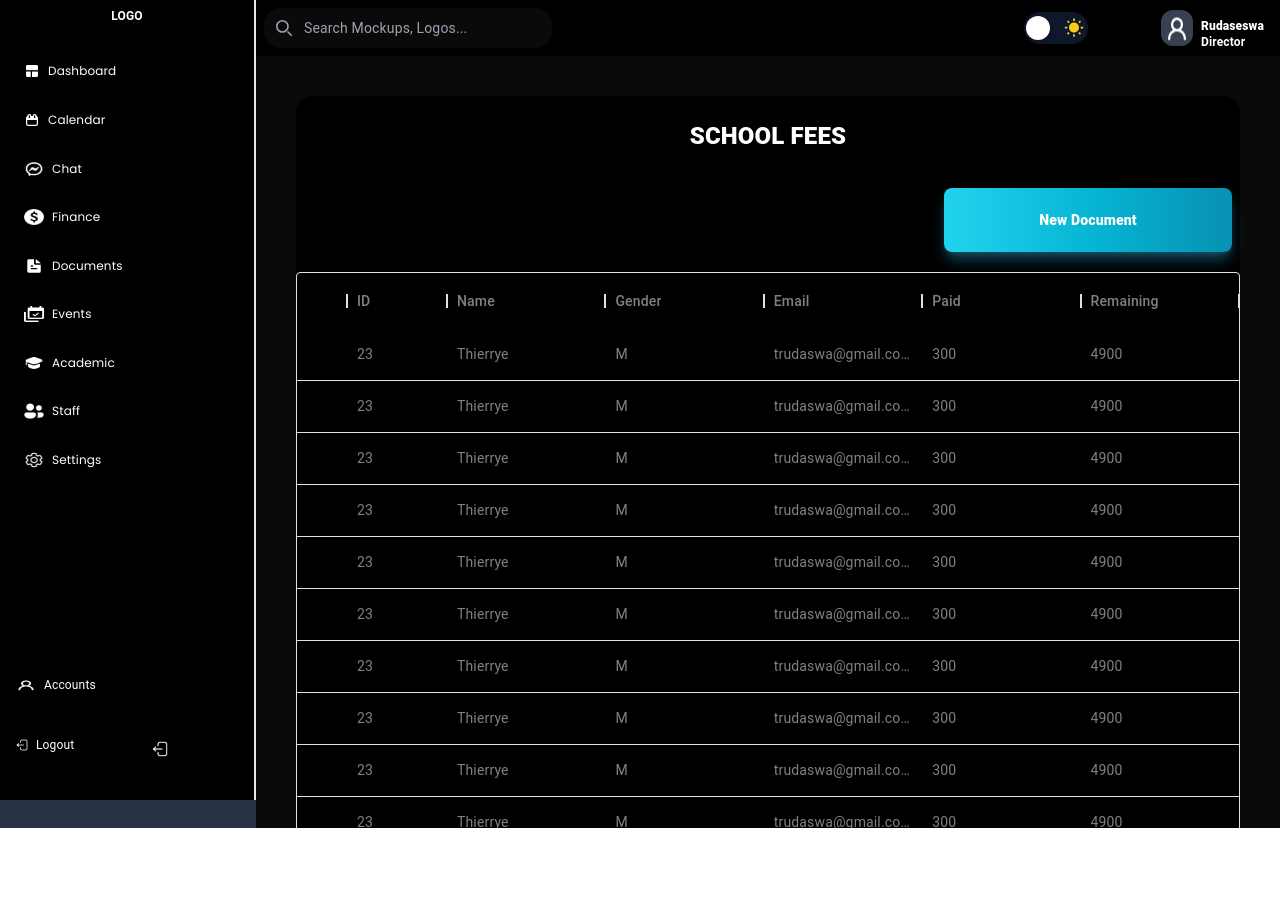
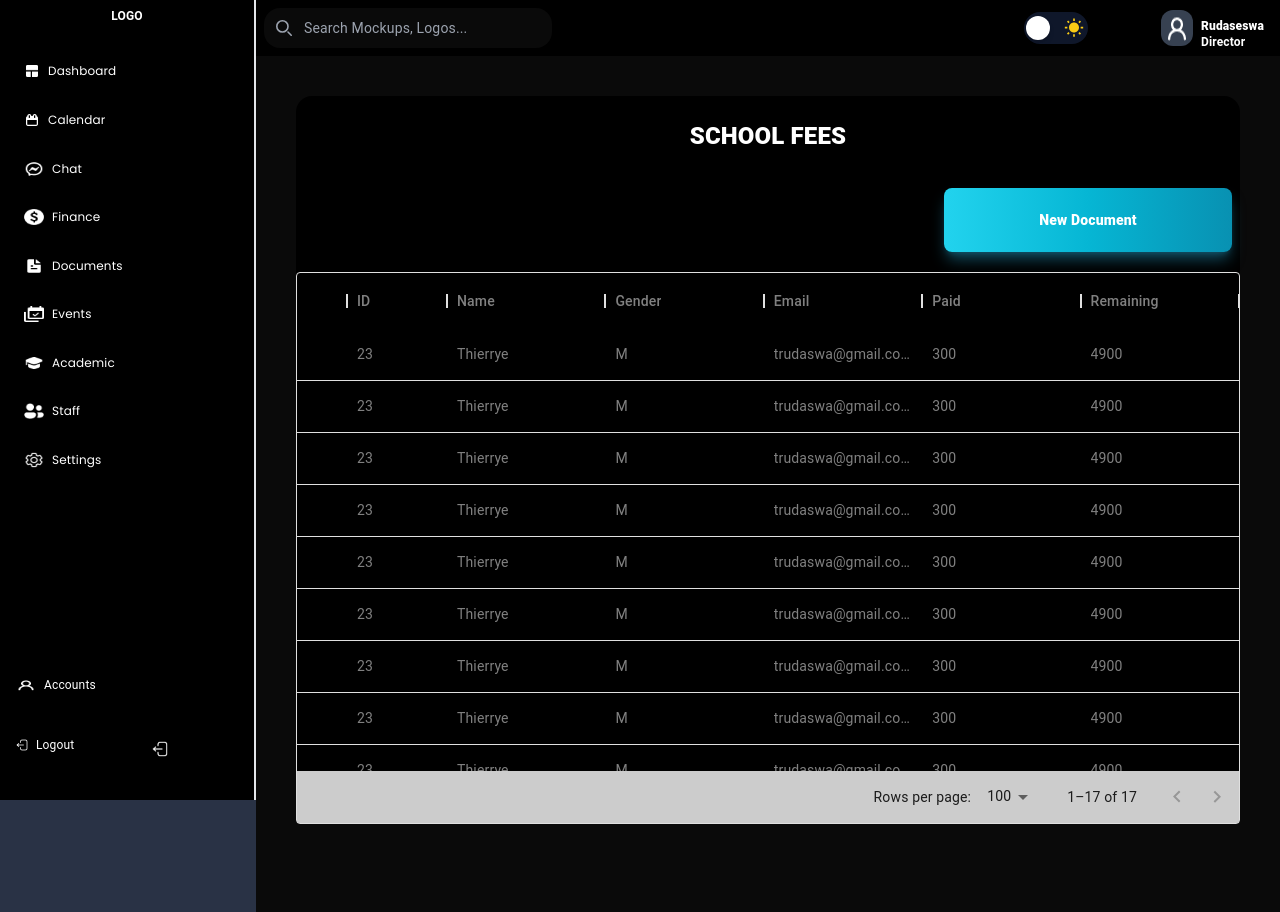
Before and after one commit to thierryrudaseswa/SCHOOL-MANAGEMENT-SYSTEM, a React (Vite) app: page /document in a window 1280 px wide. Before the commit the page ends 828 px from the top, so only its background shows below. Built offline with nearby package versions, Linux system fonts and the light colour scheme; what mic-recorder-to-mp3 would draw is missing.

Commit message:
The update codes with darkmode to the whole pages

```diff
--- a/src/App.tsx
+++ b/src/App.tsx
@@ -29,7 +29,7 @@ function App() {
         <Route path="/loginUser" element={<LoginClient />} />
 
         <Route path="/dashboard" element={<DashBoard />} />
-        {/* <Route path="/calendar" element={<Calendar />} /> */}
+        <Route path="/calendar" element={<Calendar />} />
 
         <Route path="/chat" element={<Chat />} />
         <Route path="/document" element={<Document />} />
--- a/src/components/Main2/Main2.tsx
+++ b/src/components/Main2/Main2.tsx
@@ -19,7 +19,7 @@ const Main2 = () => {
 
   return (
     <div className="lefright p-4 grid max-h-screen gap-6 grid-cols-6 max-tablet2:block dark:bg-darklight ">
-      <div className="scroll overflow-y-scroll left col-span-4  bg-white mt-3 overflow-scroll ml-4 rounded-t-xl ">
+      <div className=" left col-span-4  bg-white mt-3 dark:bg-darklight dark:text-white ml-4 rounded-t-xl ">
       <div className="head h-20 flex justify-center items-center font-extrabold text-2xl">
            Events
             </div>
--- a/src/pages/Calendar/Calendar.tsx
+++ b/src/pages/Calendar/Calendar.tsx
@@ -24,7 +24,7 @@ const Calendar = () => {
         <div className="topbar h-14 bg-white flex items-center ">
           <TopBar />
         </div>
-        <div className="mainpart max-h-full bg-white rounded-lg flex justify-center items-center ml-10 mt-6" style={{width:"1300px"}}>
+        <div className="mainpart max-h-full bg-white dark:bg-dark dark:text-white rounded-lg flex justify-center items-center ml-10 mt-6" style={{width:"1300px",height:"820px"}}>
           <MyCalendar initialEvents={initialEvents} />
         </div>
       </div>
--- a/src/pages/Document/Document.tsx
+++ b/src/pages/Document/Document.tsx
@@ -44,7 +44,7 @@ const Finance = () => {
           <div className="topbar h-14 bg-white flex  items-center">
             <TopBar />
           </div>
-          <div className=" scroll overflow-y-scroll mainpart bg-slate-200 dark:bg-darklight max-h-full p-10 max-tablet2:p-3" style={{height:"772px"}}>
+          <div className=" scroll overflow-y-scrol mainpart bg-slate-200 dark:bg-darklight max-h-full p-10 max-tablet2:p-3" style={{height:"856px"}}>
             <div className="mainp2 bg-white dark:bg-dark dark:text-white rounded-2xl">
               <div className="head h-20 flex justify-center items-center font-extrabold text-2xl">
                 SCHOOL FEES
--- a/src/pages/Events/EventGrid.tsx
+++ b/src/pages/Events/EventGrid.tsx
@@ -1,44 +1,64 @@
-// InvoiceGrid.tsx
+// EventGrid.tsx
 import React from 'react';
 import { DataGrid, GridColDef } from "@mui/x-data-grid";
 import EventData from './EventData';
 
 interface Props {
   columns: GridColDef[];
-   rows:  EventData[];
+  rows: EventData[];
+  darkMode?: boolean;
 }
 
-const EventGrid = ({ columns, rows }: Props) => {
+const EventGrid = ({ columns, rows, darkMode = false }: Props) => {
+  const footerBackgroundColor = darkMode ? '#374151' : '#1976D2';
+
   return (
     <DataGrid
       checkboxSelection
       rows={rows}
       columns={columns}
+      getRowId={(row) => row.id}
+      getRowClassName={(params) => (darkMode ? 'dark-mode-row' : '#808080')}
+      className=' dark:bg-dark'
       sx={{
         "& .MuiDataGrid-root": {
           border: "none",
-          backgroundColor: "white",
         },
-        "& .MuiDataGrid-cell": {
+        "& .MuiDataGrid-columnHeaders": {
+          "@apply bg-blue-700 text-green": "#808080 ",
+          color: darkMode ? 'white' : '#808080 ',
           borderBottom: "none",
-          "@apply text-sm": "",
         },
         "& .name-column--cell": {
           "@apply text-green-500": "",
         },
-        "& .MuiDataGrid-columnHeaders": {
-          "@apply bg-blue-700 text-white": "",
-          borderBottom: "none",
-        },
         "& .MuiDataGrid-virtualScroller": {
-          "@apply bg-gray-200": "",
+          scrollbarWidth: "thin",
+          "&::-webkit-scrollbar": {
+            width: "3px",
+          },
+          "&::-webkit-scrollbar-thumb": {
+            background: darkMode ? 'white' : '#808080',
+          },
         },
         "& .MuiDataGrid-footerContainer": {
-          "@apply bg-blue-700": "",
+          background: "#ccc",
           borderTop: "none",
         },
         "& .MuiCheckbox-root": {
           "@apply text-green-300": "",
+        },
+        "& .MuiDataGrid-cell": {
+          color: darkMode ? 'white' : '#808080 ',
+        },
+        "& .MuiDataGrid-cell[data-field='name']": {
+          color: darkMode ? 'white' : '#808080 ',
+        },
+        "& .MuiDataGrid-cell[data-field='id']": {
+          color: darkMode ? 'white' : '#808080 ',
+        },
+        "& .MuiDataGrid-row:hover": {
+          background: darkMode ? '#374151' : '#CBD5E0',
         },
       }}
     />
--- a/src/pages/Events/Events.tsx
+++ b/src/pages/Events/Events.tsx
@@ -8,7 +8,7 @@ const Events = () => {
       <div className="sidebar col-span-1">
         <SideBar />
       </div>
-      <div className="main col-span-4 bg-slate-200">
+      <div className="main col-span-4 bg-slate-200 dark:bg-darklight">
         <div className="topbar h-14 bg-white flex items-center">
           <TopBar />
         </div>
--- /dev/null
+++ b/src/pages/Finance/Finance.css
@@ -0,0 +1,3 @@
+.scroll::-webkit-scrollbar {
+    width: 3px !important;
+  }
--- a/src/pages/Finance/Finance.tsx
+++ b/src/pages/Finance/Finance.tsx
@@ -2,6 +2,7 @@
 import React from 'react';
 import { DataGrid, GridColDef } from "@mui/x-data-grid";
 import { InvoiceData, FeeData } from './InvoiceData';
+import "./Finance.css"
 
 interface Props {
   columns: GridColDef[];
@@ -18,33 +19,35 @@ const InvoiceGrid = ({ columns, rows, darkMode = false }: Props) => {
       getRowId={(row) => row.id}
       getRowClassName={(params) => (darkMode ? 'dark-mode-row' : '#808080')}
       sx={{
-
         "& .MuiDataGrid-root": {
           border: "none",
         },
         "& .MuiDataGrid-columnHeaders": {
           "@apply bg-blue-700 text-green": "#808080 ",
           color: darkMode ? 'white' : '#808080 ',
-          borderBottom: " none",
-
+          borderBottom: "none",
         },
         "& .MuiDataGrid-virtualScroller": {
-          "@apply bg-gray-200": "",
-
+          scrollbarWidth: "thin",
+          "&::-webkit-scrollbar": {
+            width: "3px",
+          },
+          "&::-webkit-scrollbar-thumb": {
+            background: darkMode ? 'white' : '#808080 ',
+          },
         },
         "& .MuiDataGrid-footerContainer": {
           "@apply bg-blue-700": "",
+          background:"#cccccc",
+          color: darkMode ? 'white' : '#808080 ',
           borderTop: "none",
         },
         "& .MuiCheckbox-root": {
           "@apply text-green-300": "",
         },
-
-
         "& .MuiDataGrid-cell": {
           color: darkMode ? 'white' : '#808080 ',
         },
-
         "& .MuiDataGrid-cell[data-field='email']": {
           color: darkMode ? 'white' : '#808080 ',
         },
@@ -60,11 +63,15 @@ const InvoiceGrid = ({ columns, rows, darkMode = false }: Props) => {
         "& .MuiDataGrid-cell[data-field='remaining']": {
           color: darkMode ? 'white' : '#808080 ',
         },
-
         "& .MuiDataGrid-cell[data-field='paid']": {
           color: darkMode ? 'white' : '#808080 ',
         },
+        "& .MuiDataGrid-row:hover": {
+          background: darkMode ? '#374151' : '#CBD5E0',
+        },
       }}
+      className=' '
+      style={{height:"69vh"}}
     />
   );
 };
--- a/src/pages/Finance/InvoiceData.tsx
+++ b/src/pages/Finance/InvoiceData.tsx
@@ -123,6 +123,69 @@ const FeeData: FeeData[] = [
     email: "trudaswa@gmail.com",
 
   },
+  {
+    id: 23,
+    name: "Thierrye",
+    gender: "M",
+    paid: 300,
+    remaining: 4900,
+    email: "trudaswa@gmail.com",
+
+  },
+  {
+    id: 23,
+    name: "Thierrye",
+    gender: "M",
+    paid: 300,
+    remaining: 4900,
+    email: "trudaswa@gmail.com",
+
+  },
+  {
+    id: 23,
+    name: "Thierrye",
+    gender: "M",
+    paid: 300,
+    remaining: 4900,
+    email: "trudaswa@gmail.com",
+
+  },
+  {
+    id: 23,
+    name: "Thierrye",
+    gender: "M",
+    paid: 300,
+    remaining: 4900,
+    email: "trudaswa@gmail.com",
+
+  },
+  {
+    id: 23,
+    name: "Thierrye",
+    gender: "M",
+    paid: 300,
+    remaining: 4900,
+    email: "trudaswa@gmail.com",
+
+  },
+  {
+    id: 23,
+    name: "Thierrye",
+    gender: "M",
+    paid: 300,
+    remaining: 4900,
+    email: "trudaswa@gmail.com",
+
+  },
+  {
+    id: 23,
+    name: "Thierrye",
+    gender: "M",
+    paid: 300,
+    remaining: 4900,
+    email: "trudaswa@gmail.com",
+
+  },
 
 ];
 
--- a/src/pages/Finance3/Finance3.tsx
+++ b/src/pages/Finance3/Finance3.tsx
@@ -10,7 +10,7 @@ const Finance3 = () => {
       <div className="sidebar col-span-1">
         <SideBar />
       </div>
-      <div className="main col-span-4 bg-slate-100">
+      <div className="main col-span-4 bg-slate-100 dark:bg-darklight">
         <div className="topbar h-14 bg-white flex items-center ">
           <TopBar />
         </div>
```
Also changed, not shown: src/components/Finance3/Finance3.tsx (+12 -12 lines), src/components/calendarCo/CalendarCo.tsx (+143 -258 lines).
